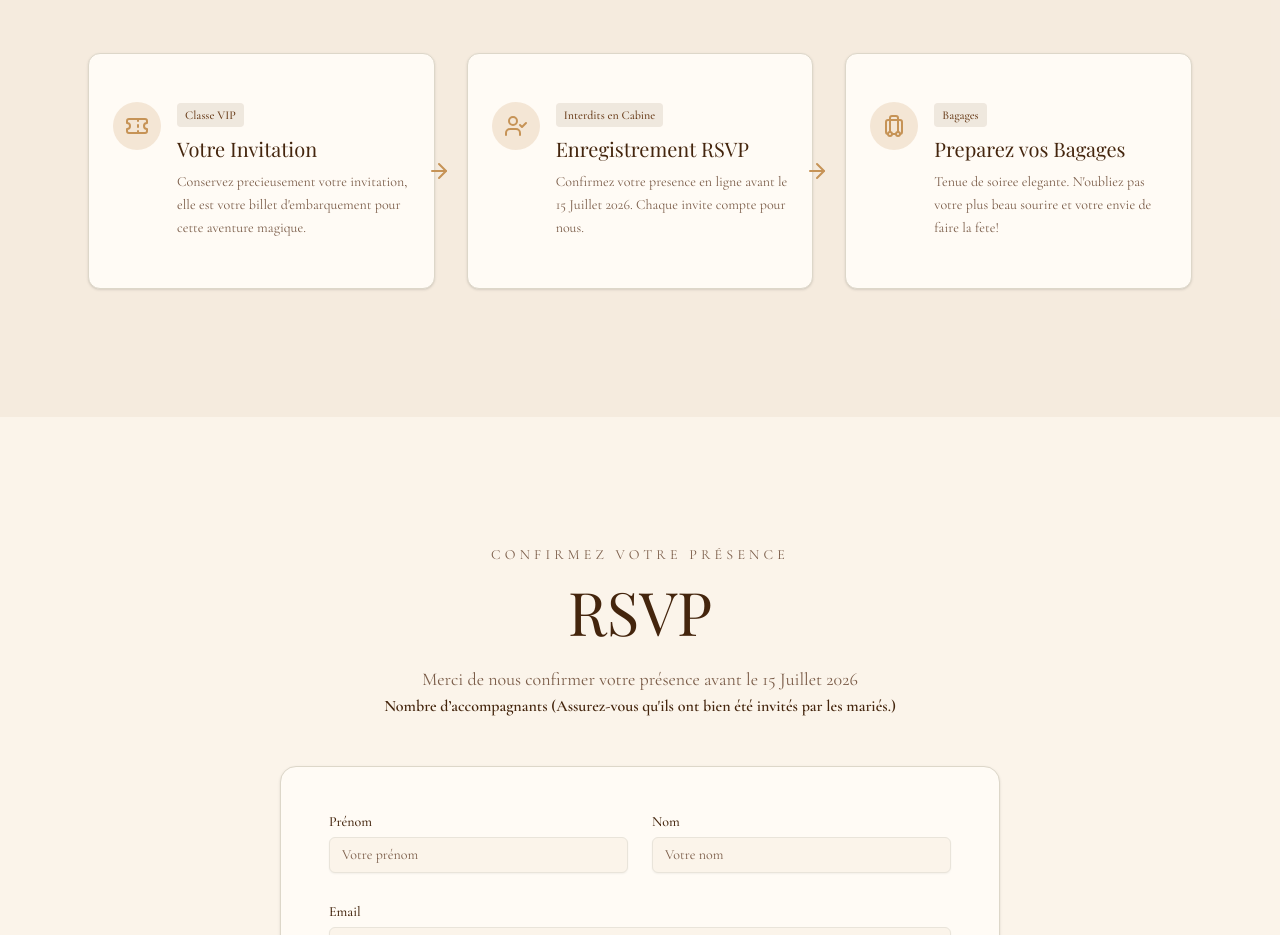
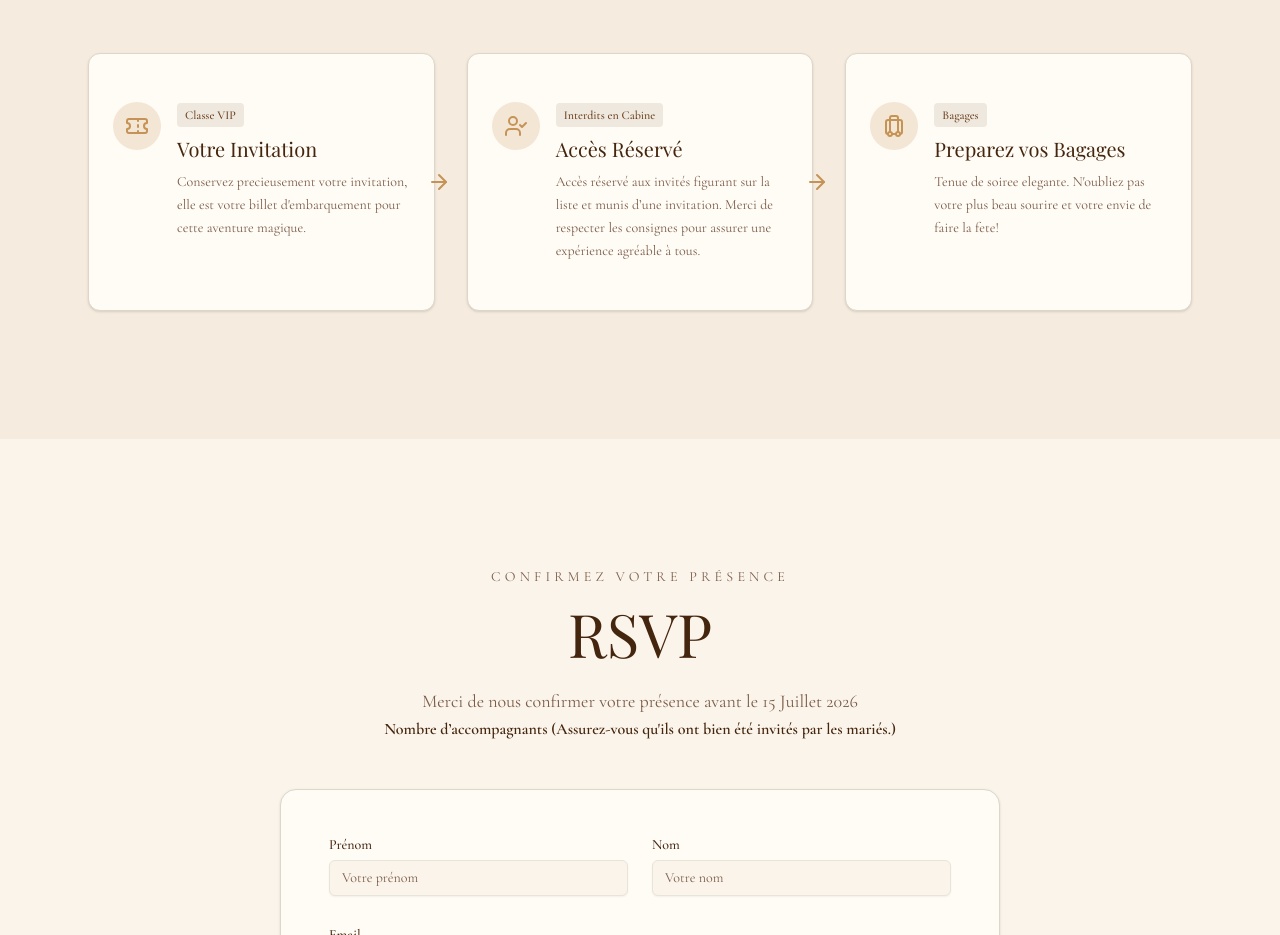
Before and after one commit to BossiaCI/mariage-bossia, a Next.js app: page / in a window 1280 px wide. Shown: the part 1460-2395 px from the top of the page. Built offline with nearby package versions, Linux system fonts and the light colour scheme.

Commit message:
modifications du text accès reservé

```diff
--- a/components/wedding/checkin-section.tsx
+++ b/components/wedding/checkin-section.tsx
@@ -16,8 +16,8 @@ const checkinSteps = [
   {
     step: "Interdits en Cabine",
     icon: UserCheck,
-    title: "Enregistrement RSVP",
-    description: "Confirmez votre presence en ligne avant le 15 Juillet 2026. Chaque invite compte pour nous.",
+    title: "Accès Réservé",
+    description: "Accès réservé aux invités figurant sur la liste et munis d’une invitation. Merci de respecter les consignes pour assurer une expérience agréable à tous.",
   },
   {
     step: "Bagages",
```
